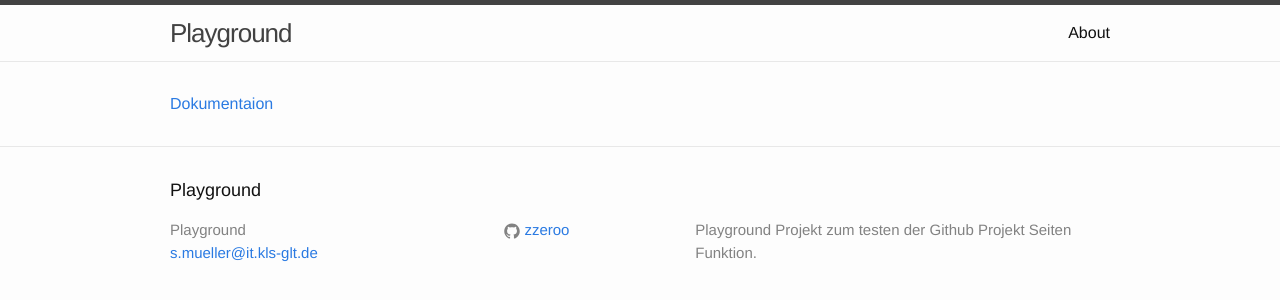
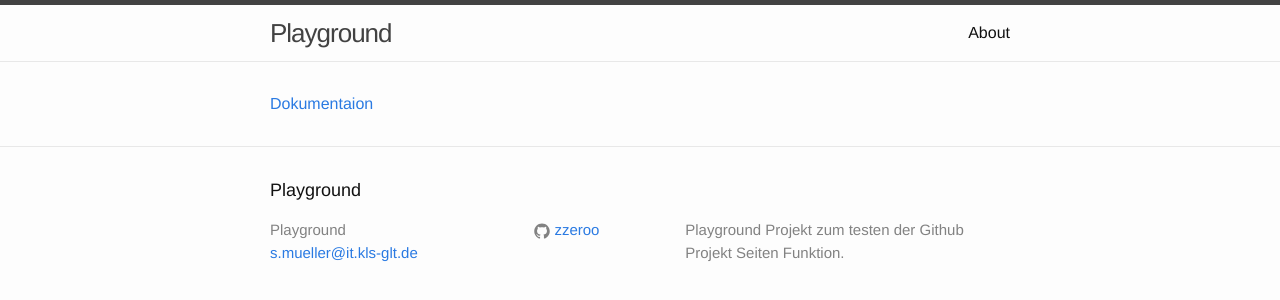
Before and after one commit to zzeroo/playground, a Jekyll site: the page built from index.html, in a window 1280 px wide. Shown: the top 300 px of the page. Built offline with Jekyll 4.4.1, drawn with Linux system fonts in a browser that asks for light colours.

Commit message:
Reset page width

```diff
--- a/css/main.scss
+++ b/css/main.scss
@@ -23,7 +23,7 @@ $grey-color-light: lighten($grey-color, 40%);
 $grey-color-dark:  darken($grey-color, 25%);
 
 // Width of the content area
-$content-width:    1000px;
+$content-width:    800px;
 
 $on-palm:          600px;
 $on-laptop:        800px;
```
